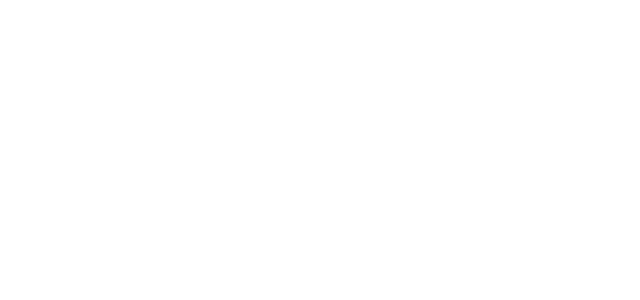
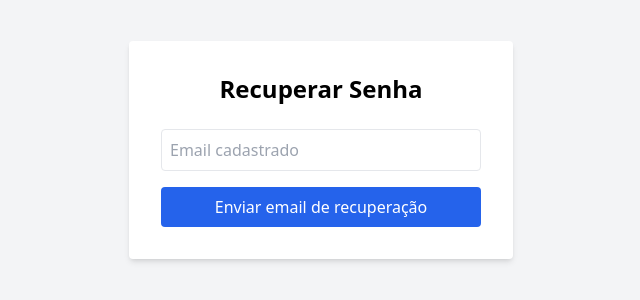
Before and after one commit to gutenberggt/sigesc, a React (Create React App) app: page /recuperar-senha in a window 1280 px wide. Before the commit this address had no page. Shown: the part 250-550 px from the top of the page, without its empty margins (319-959 px from the left). Built offline with nearby package versions, Linux system fonts and the light colour scheme.

Commit message:
Atualiza componentes e rotas

```diff
--- a/src/App.js
+++ b/src/App.js
@@ -1,7 +1,8 @@
 import { BrowserRouter as Router, Routes, Route } from "react-router-dom";
 import LoginPage from "./pages/LoginPage";
 import RegisterPage from "./pages/RegisterPage";
-// demais imports...
+import RecuperarSenhaPage from './pages/RecuperarSenhaPage';
+// Adicione aqui os demais imports...
 
 function App() {
   return (
@@ -10,6 +11,7 @@ function App() {
         <Route path="/" element={<LoginPage />} />
         <Route path="/cadastro" element={<RegisterPage />} />
         <Route path="/dashboard" element={<div>Página protegida</div>} />
+		<Route path="/recuperar-senha" element={<RecuperarSenhaPage />} />
       </Routes>
     </Router>
   );
--- a/src/pages/LoginPage.js
+++ b/src/pages/LoginPage.js
@@ -76,7 +76,9 @@ function LoginPage() {
         <p className="text-sm text-center mt-4">
           Ainda não tem conta? <Link to="/cadastro" className="text-blue-600 underline">Cadastre-se</Link>
         </p>
-
+		<p className="text-sm text-center mt-2">
+		  <a href="/recuperar-senha" className="text-blue-600 underline">Esqueceu sua senha?</a>
+		</p>
       </form>
     </div>
   );
--- /dev/null
+++ b/src/pages/RecuperarSenhaPage.js
@@ -0,0 +1,45 @@
+import React, { useState } from 'react';
+import { sendPasswordResetEmail } from 'firebase/auth';
+import { auth } from '../firebase/config';
+
+function RecuperarSenhaPage() {
+  const [email, setEmail] = useState('');
+  const [mensagem, setMensagem] = useState('');
+  const [erro, setErro] = useState('');
+
+  const handleRecuperarSenha = async (e) => {
+    e.preventDefault();
+    setMensagem('');
+    setErro('');
+
+    try {
+      await sendPasswordResetEmail(auth, email);
+      setMensagem('Um email de recuperação foi enviado. Verifique sua caixa de entrada.');
+    } catch (err) {
+      setErro('Erro ao enviar o email. Verifique se o endereço está correto.');
+    }
+  };
+
+  return (
+    <div className="flex justify-center items-center h-screen bg-gray-100">
+      <form onSubmit={handleRecuperarSenha} className="bg-white p-8 rounded shadow-md w-full max-w-sm">
+        <h2 className="text-2xl font-bold mb-6 text-center">Recuperar Senha</h2>
+        <input
+          type="email"
+          placeholder="Email cadastrado"
+          className="w-full p-2 mb-4 border rounded"
+          value={email}
+          onChange={(e) => setEmail(e.target.value)}
+          required
+        />
+        {mensagem && <p className="text-green-600 text-sm mb-4">{mensagem}</p>}
+        {erro && <p className="text-red-600 text-sm mb-4">{erro}</p>}
+        <button type="submit" className="w-full bg-blue-600 text-white p-2 rounded hover:bg-blue-700">
+          Enviar email de recuperação
+        </button>
+      </form>
+    </div>
+  );
+}
+
+export default RecuperarSenhaPage;
```
